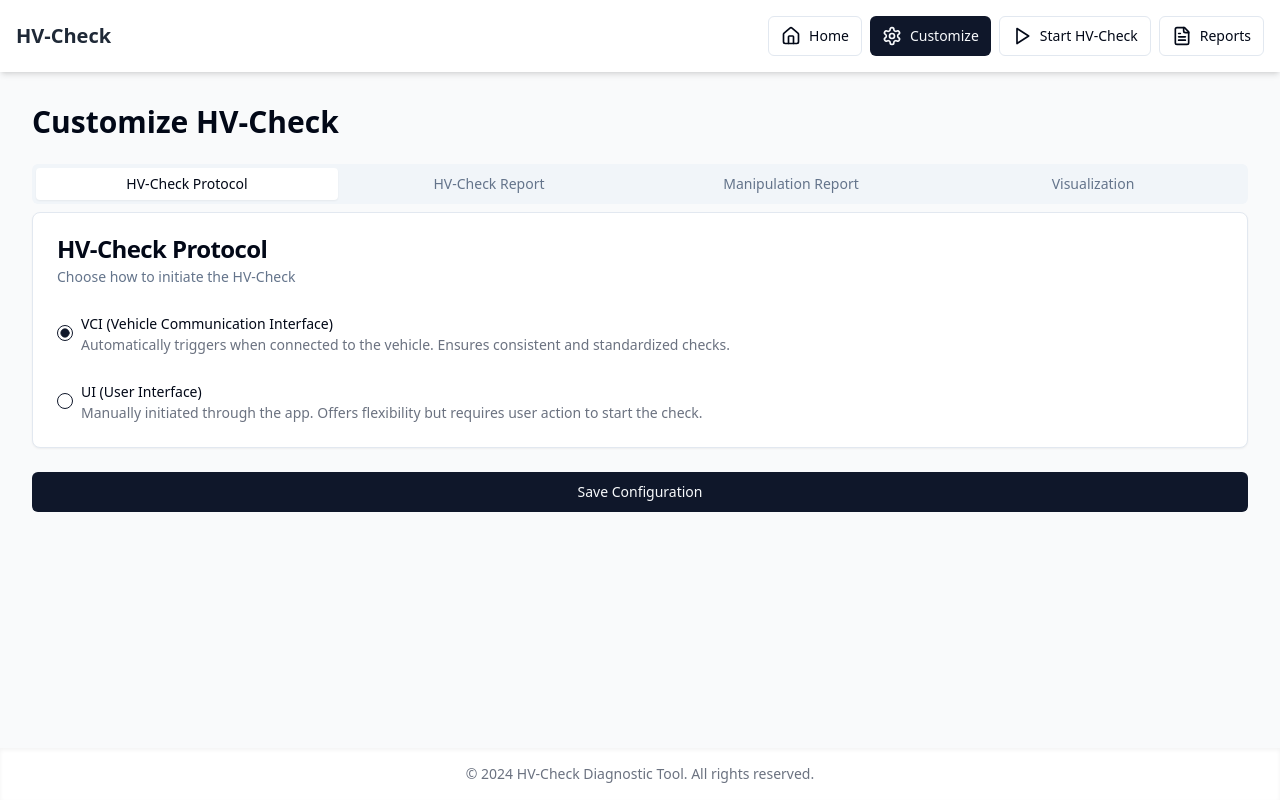
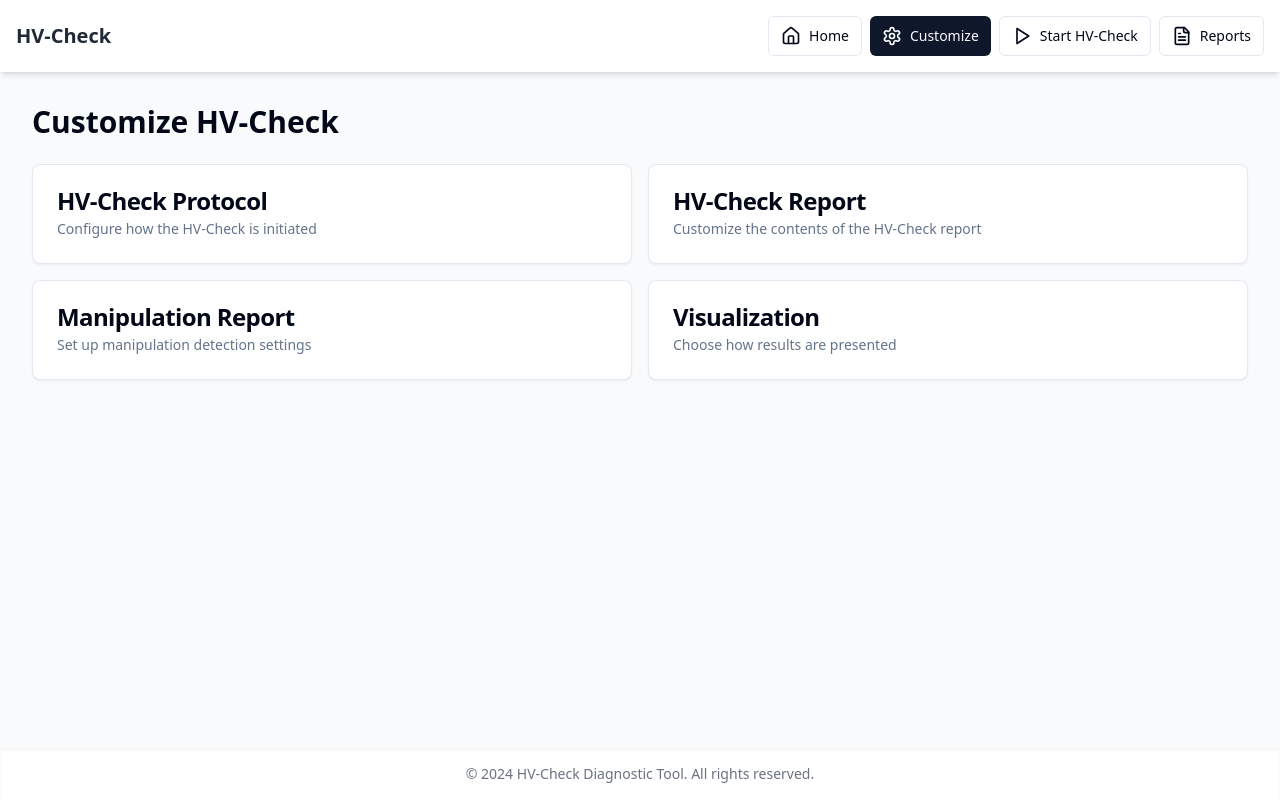
Before and after one commit to bebablub/autojourney-inspector-31, a React (Vite) app: page /customize in a window 1280 px wide. Built offline with nearby package versions, Linux system fonts and the light colour scheme.

Commit message:
Refactor customization page layout
Implement a two-layer structure for the customization page, providing an overview of configuration options and a detailed configuration section for specific settings like the start point and HV-check protocol.
[skip gpt_engineer]

```diff
--- a/src/pages/Customize.jsx
+++ b/src/pages/Customize.jsx
@@ -14,6 +14,7 @@ import ManipulationReportConfig from '../components/ManipulationReportConfig';
 import VisualizationConfig from '../components/VisualizationConfig';
 import { useGame } from '../contexts/GameContext';
 import { useToast } from "@/components/ui/use-toast";
+import { Card, CardContent, CardDescription, CardHeader, CardTitle } from "@/components/ui/card";
 
 const Customize = () => {
   const [selectedModules, setSelectedModules] = useState({
@@ -29,6 +30,7 @@ const Customize = () => {
   const [hvCheckProtocol, setHVCheckProtocol] = useState('vci');
   const [resultPresentation, setResultPresentation] = useState(['ui']);
   const [showConfetti, setShowConfetti] = useState(false);
+  const [activeConfig, setActiveConfig] = useState(null);
 
   const { incrementConfigSaves, configSaves } = useGame();
   const { toast } = useToast();
@@ -58,6 +60,13 @@ const Customize = () => {
     }
   };
 
+  const configOptions = [
+    { id: 'protocol', title: 'HV-Check Protocol', description: 'Configure how the HV-Check is initiated' },
+    { id: 'report', title: 'HV-Check Report', description: 'Customize the contents of the HV-Check report' },
+    { id: 'manipulation', title: 'Manipulation Report', description: 'Set up manipulation detection settings' },
+    { id: 'visualization', title: 'Visualization', description: 'Choose how results are presented' },
+  ];
+
   return (
     <motion.div
       initial={{ opacity: 0 }}
@@ -67,21 +76,40 @@ const Customize = () => {
     >
       <h1 className="text-3xl font-bold">Customize HV-Check</h1>
 
-      <Tabs defaultValue="protocol" className="w-full">
-        <TabsList className="grid w-full grid-cols-4">
-          <TabsTrigger value="protocol">HV-Check Protocol</TabsTrigger>
-          <TabsTrigger value="hvcheck">HV-Check Report</TabsTrigger>
-          <TabsTrigger value="manipulation">Manipulation Report</TabsTrigger>
-          <TabsTrigger value="visualization">Visualization</TabsTrigger>
+      {activeConfig ? (
+        <Button onClick={() => setActiveConfig(null)} variant="outline">Back to Overview</Button>
+      ) : (
+        <div className="grid grid-cols-1 md:grid-cols-2 gap-4">
+          {configOptions.map((option) => (
+            <Card key={option.id} className="cursor-pointer hover:shadow-lg transition-shadow" onClick={() => setActiveConfig(option.id)}>
+              <CardHeader>
+                <CardTitle>{option.title}</CardTitle>
+                <CardDescription>{option.description}</CardDescription>
+              </CardHeader>
+            </Card>
+          ))}
+        </div>
+      )}
+
+      {activeConfig === 'protocol' && (
+        <HVCheckProtocolConfig protocol={hvCheckProtocol} setProtocol={setHVCheckProtocol} />
+      )}
+
+      {activeConfig === 'report' && (
+        <Tabs defaultValue="modules" className="w-full">
+          <TabsList className="grid w-full grid-cols-3">
+            <TabsTrigger value="modules">Modules</TabsTrigger>
+            <TabsTrigger value="values">Values</TabsTrigger>
+            <TabsTrigger value="preview">Preview</TabsTrigger>
           </TabsList>
-        <TabsContent value="protocol">
-          <HVCheckProtocolConfig protocol={hvCheckProtocol} setProtocol={setHVCheckProtocol} />
-        </TabsContent>
-        <TabsContent value="hvcheck">
-          <div className="grid grid-cols-1 md:grid-cols-2 gap-6">
-            <div className="space-y-6">
+          <TabsContent value="modules">
             <ModuleSelection selectedModules={selectedModules} setSelectedModules={setSelectedModules} />
             {selectedModules.carAndReportBasicInfo && <CarReportInfoConfig />}
+            {selectedModules.compactOverview && (
+              <OverviewLogicConfig overviewLogic={overviewLogic} setOverviewLogic={setOverviewLogic} />
+            )}
+          </TabsContent>
+          <TabsContent value="values">
             {selectedModules.safetyValues && (
               <ValueSectionDropdown
                 title="Safety Values"
@@ -119,32 +147,32 @@ const Customize = () => {
                 ]}
               />
             )}
-              {selectedModules.compactOverview && (
-                <OverviewLogicConfig overviewLogic={overviewLogic} setOverviewLogic={setOverviewLogic} />
+          </TabsContent>
+          <TabsContent value="preview">
+            <PDFPreview selectedModules={selectedModules} />
+          </TabsContent>
+        </Tabs>
       )}
-            </div>
-            <div>
-              <PDFPreview selectedModules={selectedModules} />
-            </div>
-          </div>
-        </TabsContent>
-        <TabsContent value="manipulation">
+
+      {activeConfig === 'manipulation' && (
         <ManipulationReportConfig />
-        </TabsContent>
-        <TabsContent value="visualization">
+      )}
+
+      {activeConfig === 'visualization' && (
         <VisualizationConfig
           presentation={resultPresentation}
           setPresentation={setResultPresentation}
         />
-        </TabsContent>
-      </Tabs>
+      )}
 
+      {activeConfig && (
         <motion.div
           whileHover={{ scale: 1.05 }}
           whileTap={{ scale: 0.95 }}
         >
           <Button onClick={handleSave} className="w-full">Save Configuration</Button>
         </motion.div>
+      )}
 
       {showConfetti && <ConfettiAnimation />}
     </motion.div>
```
Lines whose indentation alone changed are shown as unchanged.
